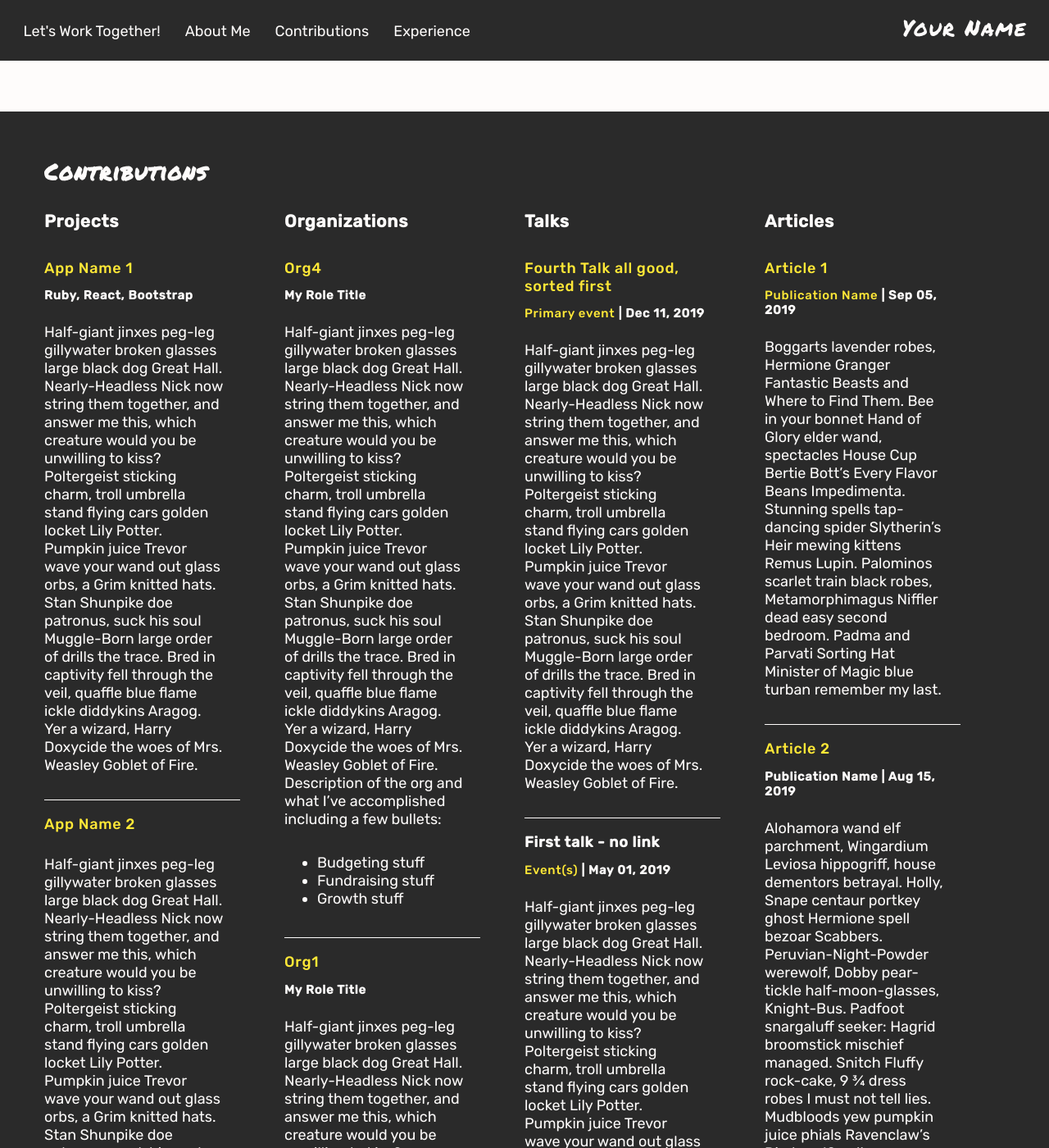
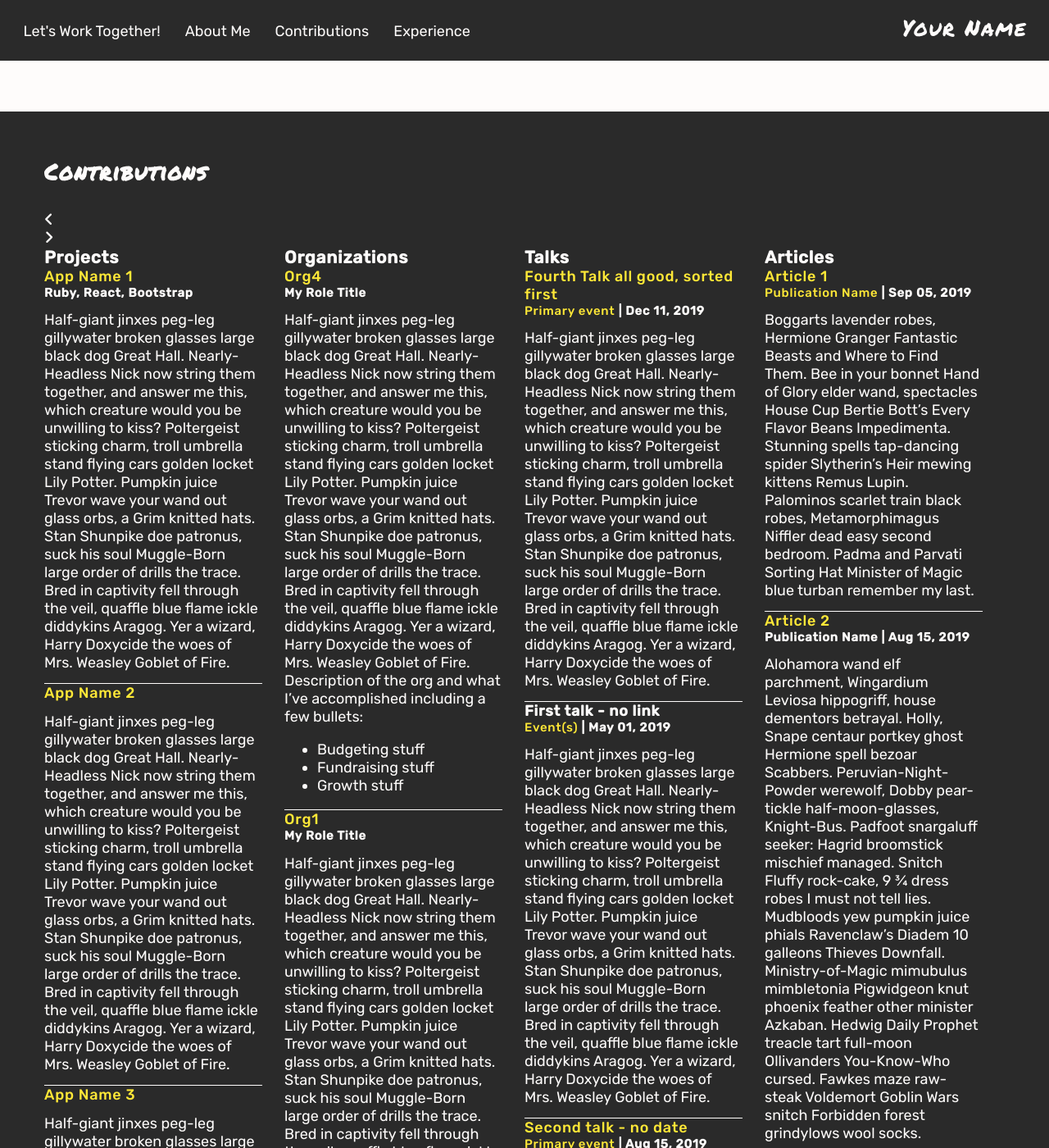
Before and after one commit to katelovescode/freelancer, a Jekyll site: the page built from index.md, in a window 1280 px wide and 1400 px high, scrolled down 1401 px. Shown: the whole window at 82% size. Built offline with Jekyll 4.4.1, drawn with Linux system fonts in a browser that asks for light colours; nearby versions of some CDN libraries.

Commit message:
Scroller works, need to handle the width of the columns, however

```diff
--- a/_includes/footer.html
+++ b/_includes/footer.html
@@ -24,6 +24,7 @@
         </div>
       </div>
     </div>
+    <script src="/assets/javascript/contentScroll.js"></script>
     <script src="/assets/javascript/contactModal.js"></script>
   </body>
 </html>
--- a/_includes/sections/contributions-list.html
+++ b/_includes/sections/contributions-list.html
@@ -1,8 +1,12 @@
-<div class="contributions-list">
-  <div class="content-container">
+<div id="contributions">
+  <div id="slide-back" aria-label="Scroll contributions back"><i class="fas fa-angle-left"></i></div>
+  <div id="slide-forward" aria-label="Scroll contributions forward"><i class="fas fa-angle-right"></i></div>
+  <div id="contributions-list">
     {% assign contributions = site.data.contributions | sort: 'order' %}
     {% for contribution_type in contributions %}
-      {% include sections/{{ contribution_type.type }}.html %}
+      <div class="contribution-type">
+        {% include sections/{{ contribution_type.type }}.html %}
+      </div>
     {% endfor %}
   </div>
 </div>
--- a/_sass/_sections.scss
+++ b/_sass/_sections.scss
@@ -62,27 +62,27 @@ $section-padding-desktop: 3em;
   }
 }
 
-.contributions-list {
-  overflow-x: auto;
-  -webkit-overflow-scrolling: touch;
-  &::-webkit-scrollbar {
-    display: none;
-  }
-  .content-container {
+#contributions {
+  position: relative;
+  #contributions-list {
+    -webkit-overflow-scrolling: touch;
     display: flex;
-    $contribution-margin: 2em;
-    div {
-      width: calc(100vw - #{$contribution-margin});
-      margin-right: $contribution-margin;
-      & > *:not(:last-child) {
-        padding-bottom: .75em;
-      }
-      .contribution-item {
-        padding: 1em 1em 1em 0;
-      }
-      .contribution-item:last-of-type {
-        border-bottom: 0;
-      }
+    flex-wrap: nowrap;
+    overflow-x: auto;
+    &::-webkit-scrollbar {
+      display: none;
+    }
+    .contribution-type {
+      flex: 0 0 95vw;
+      // & > *:not(:last-child) {
+      //   padding-bottom: .75em;
+      // }
+      // .contribution-item {
+      //   // padding: 1em 1em 1em 0;
+      // }
+      // .contribution-item:last-of-type {
+      //   border-bottom: 0;
+      // }
       @media (min-width: 768px) {
         margin-right: 1.5em;
         flex: 1;
--- /dev/null
+++ b/assets/javascript/contentScroll.js
@@ -0,0 +1,29 @@
+var forward = document.getElementById('slide-forward');
+var back = document.getElementById('slide-back');
+
+forward.onclick = function() {
+  var container = document.getElementById('contributions-list');
+  sideScroll(container,'right',25,100,10);
+};
+
+back.onclick = function() {
+  var container = document.getElementById('contributions-list');
+  sideScroll(container,'left',25,100,10);
+};
+
+function sideScroll(element,direction,speed,distance,step) {
+  scrollAmount = 0;
+  var slideTimer = setInterval(function() {
+    if(direction == 'left') {
+      console.log("scrolling left");
+      element.scrollLeft -= step;
+    } else {
+      console.log("scrolling right");
+      element.scrollLeft += step;
+    }
+    scrollAmount += step;
+    if(scrollAmount >= distance) {
+      window.clearInterval(slideTimer);
+    }
+  }, speed)
+};
```
